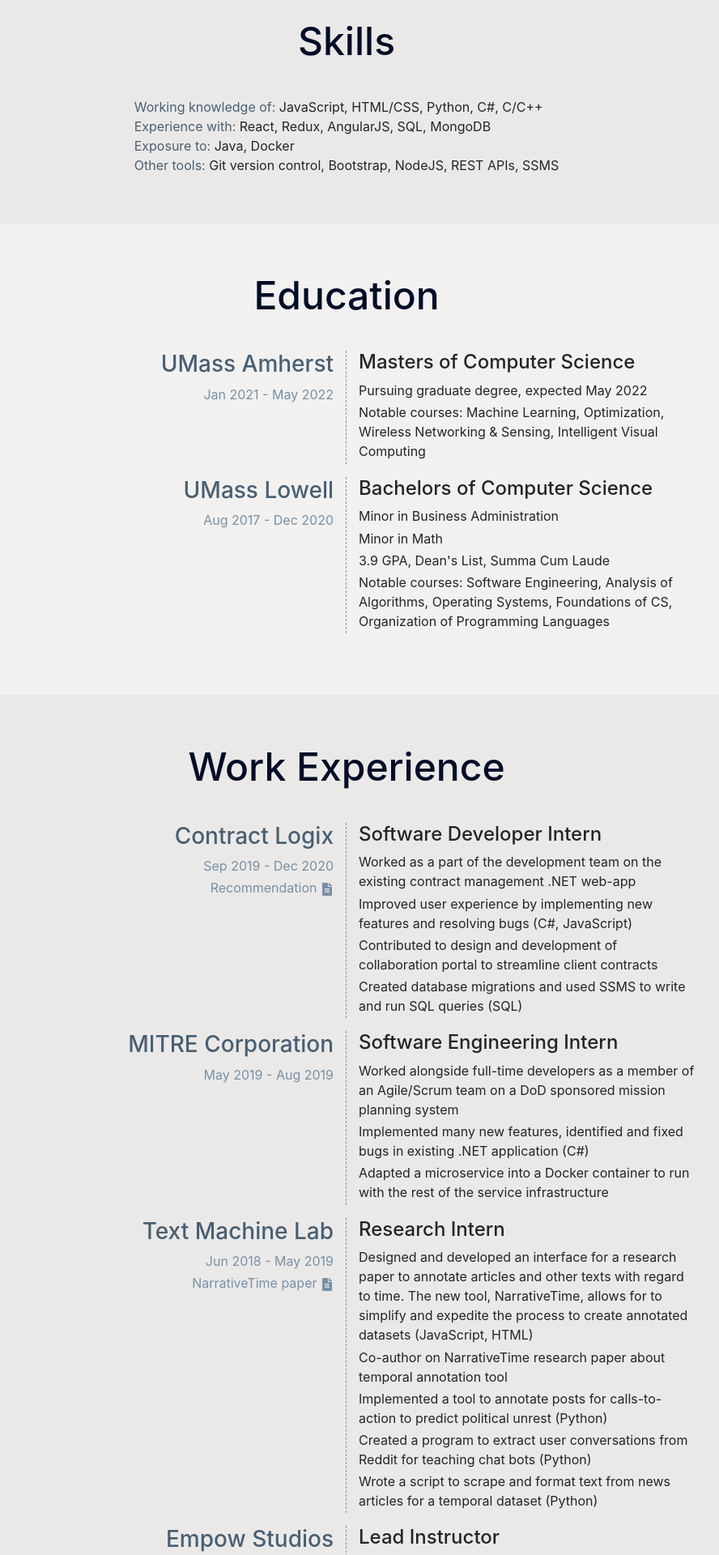
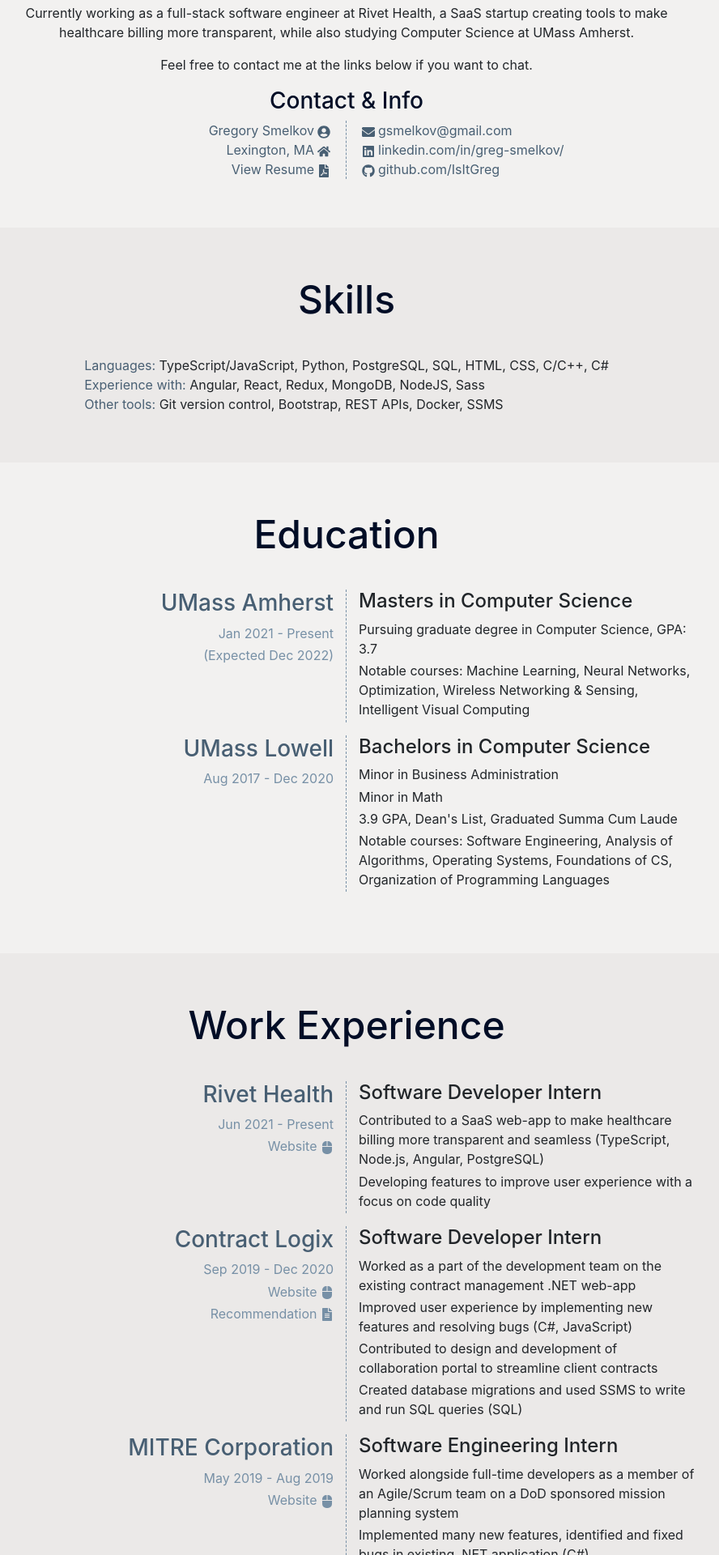
Before and after one commit to IsItGreg/gsme.dev, a React (Create React App) app: page / in a window 1280 px wide. Shown: the part 4860-6780 px from the top of the page at 81% size, without its empty margins (212-1100 px from the left). Built offline with nearby package versions, Linux system fonts and the light colour scheme.

Commit message:
1/2022 updates

```diff
--- a/public/index.html
+++ b/public/index.html
@@ -1,21 +1,23 @@
 <!DOCTYPE html>
 <html lang="en">
+
 <head>
   <meta charset="utf-8" />
   <link rel="icon" href="%PUBLIC_URL%/favicon.ico" />
   <meta name="viewport" content="width=device-width, initial-scale=1" />
   <meta name="theme-color" content="#000000" />
-    <meta
-      name="description"
-      content="Web site created using create-react-app"
-    />
+  <meta name="description" content="Greg's personal site" />
   <link rel="apple-touch-icon" href="%PUBLIC_URL%/logo192.png" />
   <link rel="manifest" href="%PUBLIC_URL%/manifest.json" />
 
   <title>Gregory Smelkov</title>
+
+
 </head>
+
 <body>
   <noscript>You need to enable JavaScript to run this app.</noscript>
   <div id="root"></div>
 </body>
+
 </html>
--- a/src/App.css
+++ b/src/App.css
@@ -149,6 +149,10 @@
 
 .place-link {
   color: #7790a6;
+}
+
+.place-link:hover {
+  color: #485f73;
 }
 
 .place p {
@@ -334,3 +338,9 @@
   z-index: 12;
   top: 0;
 }
+
+.copyright {
+  text-align: center;
+  color: #7790a6;
+  margin-top: 20px;
+}
--- a/src/App.js
+++ b/src/App.js
@@ -1,8 +1,8 @@
 import React from 'react';
 import { Jumbotron, Row, Col, Container, Nav, Button } from 'react-bootstrap';
-import { FaChevronCircleDown, FaFileAlt, FaGithub, FaLinkedin, FaHome, FaEnvelope, FaFilePdf, FaUserCircle, FaHamburger } from 'react-icons/fa';
+import { FaChevronCircleDown, FaFileAlt, FaGithub, FaLinkedin, FaMouse, FaHome, FaEnvelope, FaFilePdf, FaUserCircle, FaHamburger } from 'react-icons/fa';
 import Scrollspy from 'react-scrollspy';
-import Resume from '../src/GregorySmelkovResume.pdf';
+import Resume from '../src/Resume 1_2022.pdf';
 import ContractLogixRecommendation from '../src/GregorySmelkovContractLogixRecommendation.pdf'
 import 'bootstrap/dist/css/bootstrap.min.css';
 import './App.css';
@@ -110,8 +110,11 @@
                   <Row className="aboutme-blurb">
                     <Col >
                       <p>
-                        I have just started my first graduate semester at UMass Amherst and am currently looking for a summer internship.
-                        You can reach me through my email or send a message through LinkedIn.
+                        Currently working as a full-stack software engineer at Rivet Health, a SaaS startup creating tools to make healthcare billing more transparent, while
+                        also studying Computer Science at UMass Amherst.
+                      </p>
+                      <p>
+                        Feel free to contact me at the links below if you want to chat.
                       </p>
                     </Col>
                   </Row>
@@ -148,10 +151,9 @@
                   </header>
                   <Row className="justify-content-md-center">
                     <Col md="auto" className="skills-list">
-                      <div><span>Working knowledge of:</span> JavaScript, HTML/CSS, Python, C#, C/C++</div>
-                      <div><span>Experience with:</span> React, Redux, AngularJS, SQL, MongoDB</div>
-                      <div><span>Exposure to:</span> Java, Docker</div>
-                      <div><span>Other tools:</span> Git version control, Bootstrap, NodeJS, REST APIs, SSMS</div>
+                      <div><span>Languages:</span>  TypeScript/JavaScript, Python, PostgreSQL, SQL, HTML, CSS, C/C++, C#</div>
+                      <div><span>Experience with:</span> Angular, React, Redux, MongoDB, NodeJS, Sass</div>
+                      <div><span>Other tools:</span> Git version control, Bootstrap, REST APIs, Docker, SSMS</div>
                     </Col>
                   </Row>
                 </article>
@@ -171,12 +173,13 @@
                   <Row className="place">
                     <Col xs={12} sm={6} className="place-name">
                       <h3>UMass Amherst</h3>
-                      <p>Jan 2021 - May 2022</p>
+                      <p>Jan 2021 - Present</p>
+                      <p>(Expected Dec 2022)</p>
                     </Col>
                     <Col xs={12} sm={6} className="place-about">
-                      <h4>Masters of Computer Science</h4>
-                      <p>Pursuing graduate degree, expected May 2022</p>
-                      <p>Notable courses: Machine Learning, Optimization, Wireless Networking & Sensing, Intelligent Visual Computing</p>
+                      <h4>Masters in Computer Science</h4>
+                      <p>Pursuing graduate degree in Computer Science, GPA: 3.7</p>
+                      <p>Notable courses: Machine Learning, Neural Networks, Optimization, Wireless Networking & Sensing, Intelligent Visual Computing</p>
                     </Col>
                   </Row>
                   <Row className="place">
@@ -185,10 +188,10 @@
                       <p>Aug 2017 - Dec 2020</p>
                     </Col>
                     <Col xs={12} sm={6} className="place-about">
-                      <h4>Bachelors of Computer Science</h4>
+                      <h4>Bachelors in Computer Science</h4>
                       <p>Minor in Business Administration</p>
                       <p>Minor in Math</p>
-                      <p>3.9 GPA, Dean's List, Summa Cum Laude</p>
+                      <p>3.9 GPA, Dean's List, Graduated Summa Cum Laude</p>
                       <p>Notable courses:
                       Software Engineering, Analysis of Algorithms, Operating Systems, Foundations of CS, Organization of Programming Languages</p>
                     </Col>
@@ -219,8 +222,21 @@
                   </header>
                   <Row className="place">
                     <Col xs={12} sm={6} className="place-name">
+                      <h3>Rivet Health</h3>
+                      <p>Jun 2021 - Present</p>
+                      <p><a className="place-link" target="_blank" rel="noopener noreferrer" href="https://www.rivethealth.com/">Website <FaMouse/></a></p>
+                    </Col>
+                    <Col xs={12} sm={6} className="place-about">
+                      <h4>Software Developer Intern</h4>
+                      <p>Contributed to a SaaS web-app to make healthcare billing more transparent and seamless (TypeScript, Node.js, Angular, PostgreSQL)</p>
+                      <p>Developing features to improve user experience with a focus on code quality</p>
+                    </Col>
+                  </Row>
+                  <Row className="place">
+                    <Col xs={12} sm={6} className="place-name">
                       <h3>Contract Logix</h3>
                       <p>Sep 2019 - Dec 2020</p>
+                      <p><a className="place-link" target="_blank" rel="noopener noreferrer" href="https://www.contractlogix.com/">Website <FaMouse/></a></p>
                       <p><a className="place-link" target="_blank" rel="noopener noreferrer" href={ContractLogixRecommendation}>Recommendation <FaFileAlt /></a></p>
                     </Col>
                     <Col xs={12} sm={6} className="place-about">
@@ -235,6 +251,7 @@
                     <Col xs={12} sm={6} className="place-name">
                       <h3>MITRE Corporation</h3>
                       <p>May 2019 - Aug 2019</p>
+                      <p><a className="place-link" target="_blank" rel="noopener noreferrer" href="https://www.mitre.org/">Website <FaMouse/></a></p>
                     </Col>
                     <Col xs={12} sm={6} className="place-about">
                       <h4>Software Engineering Intern</h4>
@@ -247,6 +264,7 @@
                     <Col xs={12} sm={6} className="place-name">
                       <h3>Text Machine Lab</h3>
                       <p>Jun 2018 - May 2019</p>
+                      <p><a className="place-link" target="_blank" rel="noopener noreferrer" href="https://text-machine.cs.uml.edu/lab2/">Website <FaMouse/></a></p>
                       <p><a className="place-link" target="_blank" rel="noopener noreferrer" href="https://arxiv.org/abs/1908.11443">NarrativeTime paper <FaFileAlt /></a></p>
                     </Col>
                     <Col xs={12} sm={6} className="place-about">
@@ -288,26 +306,26 @@
                   <Row className="place">
                     <Col xs={12} sm={6} className="place-name">
                       <h3>Cage Inventory Management System</h3>
-                      <p>June 2020 - Present</p>
+                      <p>Jun 2020 - Dec 2020</p>
                       <p><a className="place-link" target="_blank" rel="noopener noreferrer" href="https://github.com/IsItGreg/CageIMS">View on GitHub <FaGithub /></a></p>
                     </Col>
                     <Col xs={12} sm={6} className="place-about">
                       <h4>Camera inventory management web-app</h4>
-                      <p>Lead the design and development on a full-stack inventory management solution for the photography department at UMass Lowell.</p>
-                      <p>Built using React, Node.js, and MongoDB, this project was fun to create as it allowed me to learn those tools as well as RESTful APIs, managing user passwords, and all that goes into a larger project.</p>
-                      <p>The front-end UI was implemented in React using Bootstrap, Material-UI, Semantic UI, and Sass.</p>
+                      <p>Lead the design and development on a full-stack inventory management solution for the photography department at UMass Lowell</p>
+                      <p>Built using React, Node.js, and MongoDB, this project was fun to create as it allowed me to learn those tools as well as RESTful APIs, managing user passwords, and all that goes into a larger project</p>
+                      <p>The front-end UI was implemented in React using Bootstrap, Material-UI, Semantic UI, and Sass</p>
                     </Col>
                   </Row>
                   <Row className="place">
                     <Col xs={12} sm={6} className="place-name">
                       <h3>Personal Website</h3>
-                      <p>Aug 2020 - Present</p>
+                      <p>Aug 2020</p>
                       <p><a className="place-link" target="_blank" rel="noopener noreferrer" href="https://github.com/IsItGreg/gsme.dev">View on GitHub <FaGithub /></a></p>
                     </Col>
                     <Col xs={12} sm={6} className="place-about">
                       <h4>gsme.dev</h4>
-                      <p>This website was intended to be a digital version of my resume and an opportunity to learn React and Bootstrap</p>
-                      <p>I built this site using React, Bootstrap, and hosted on GitHub pages and you can find the source code in the repository on the left.</p>
+                      <p>This website was intended to be a digital version of my resume and an opportunity to learn responsive design, React, and Bootstrap</p>
+                      <p>I built this site using React, Bootstrap, and hosted on GitHub pages and you can find the source code on my GitHub</p>
                     </Col>
                   </Row>
                   <Row className="place">
@@ -329,8 +347,7 @@
             </Row>
           </Container>
         </section>
-
-
+        <p className="copyright">© 2022 Gregory Smelkov</p>
       </div>
     );
   }
```
Also changed, not shown: 2 other files (tests, documents, lock files or other folders). Lines whose indentation alone changed are shown as unchanged.
